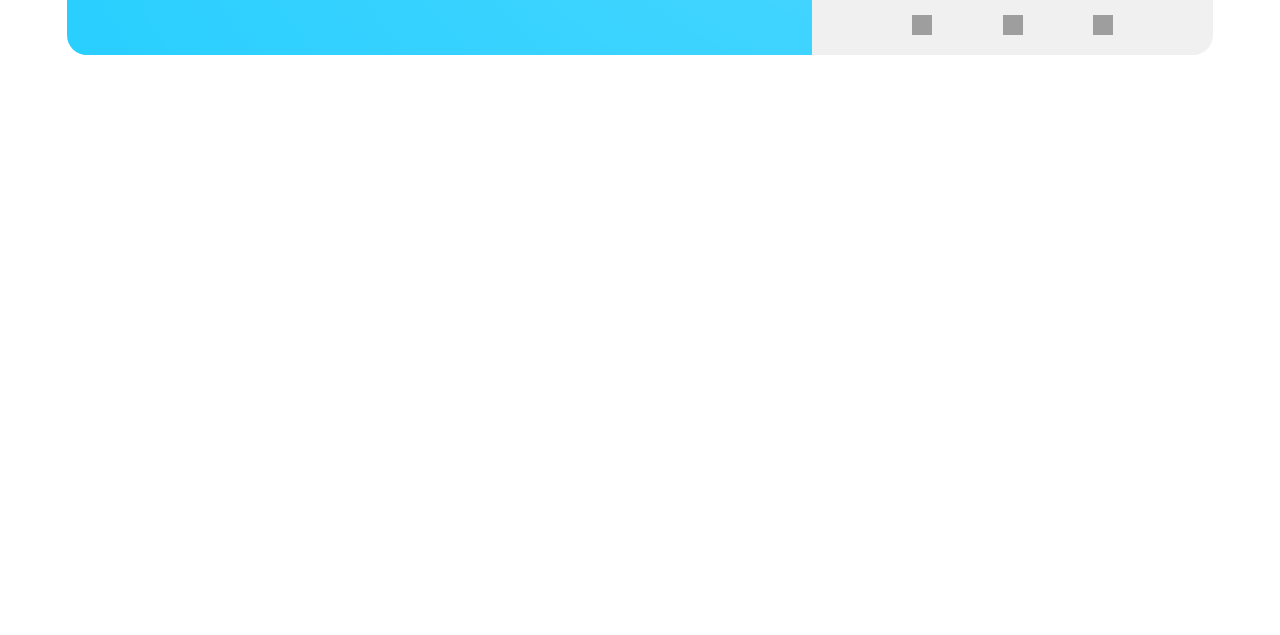
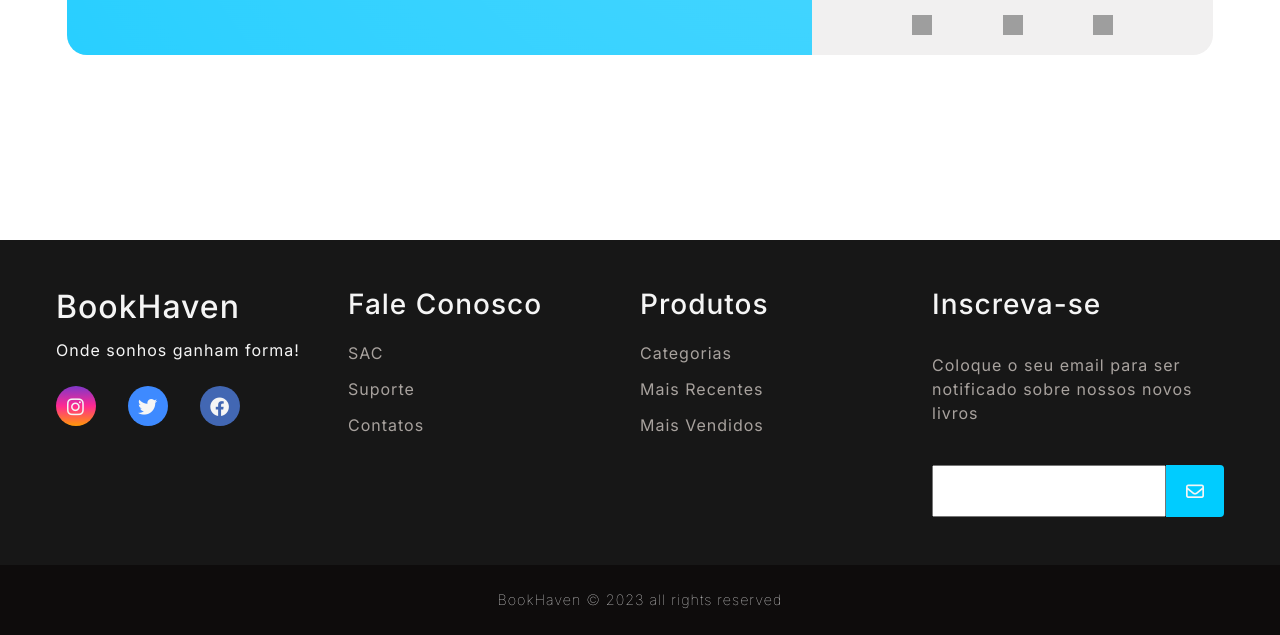
Before and after one commit to epicestudar/BookHaven, a PHP site: page /contato.html in a window 1280 px wide. Shown: the part 795-1430 px from the top of the page. Before the commit the page ends 850 px from the top, so only its background shows below. Run offline with PHP 8.4, Linux system fonts and the light colour scheme; some libraries are stand-ins or nearby versions; grey boxes are pictures that could not be loaded.

Commit message:
vamo acabando ae rapaziada

```diff
--- a/contato.html
+++ b/contato.html
@@ -103,6 +103,85 @@
             </div>
         </div>
     </section>
+
+    <!-- Rodapé do site -->
+    <footer>
+        <div id="footer_content">
+            <div id="footer_contacts">
+                <h2>BookHaven</h2>
+                <p>Onde sonhos ganham forma!</p>
+
+                <div id="footer_social_media">
+                    <a href="https://www.instagram.com" class="footer-link" id="instagram">
+                        <i class="fa-brands fa-instagram"></i>
+                    </a>
+
+                    <a href="https://twitter.com" class="footer-link" id="twitter">
+                        <i class="fa-brands fa-twitter"></i>
+                    </a>
+
+                    <a href="https://facebook.com" class="footer-link" id="facebook">
+                        <i class="fa-brands fa-facebook"></i>
+                    </a>
+                </div>
+
+
+            </div>
+
+            <ul class="footer-list">
+                <li>
+                    <h3>Fale Conosco</h3>
+                </li>
+
+                <li>
+                    <a href="" class="footer-link">SAC</a>
+                </li>
+
+                <li>
+                    <a href="#" class="footer-link">Suporte</a>
+                </li>
+
+                <li>
+                    <a href="#" class="footer-link">Contatos</a>
+                </li>
+            </ul>
+
+            <ul class="footer-list">
+                <li>
+                    <h3>Produtos</h3>
+                </li>
+
+                <li>
+                    <a href="#" class="footer-link">Categorias</a>
+                </li>
+
+                <li>
+                    <a href="#" class="footer-link">Mais Recentes</a>
+                </li>
+
+                <li>
+                    <a href="#" class="footer-link">Mais Vendidos</a>
+                </li>
+            </ul>
+
+            <div id="footer_subscribe">
+                <h3>Inscreva-se</h3>
+                <p>Coloque o seu email para ser notificado sobre nossos novos livros</p>
+
+                <div id="input_group">
+                    <input type="email" id="email">
+                    <button><i class="fa-regular fa-envelope"></i></button>
+                </div>
+            </div>
+
+        </div>
+
+        <div id="footer_copyright">
+            BookHaven &#169
+            2023 all rights reserved
+        </div>
+    </footer>
+
     <script src="js/home.js"></script>
 </body>
 
--- a/css/contato.css
+++ b/css/contato.css
@@ -315,3 +315,136 @@ body{
     display: flex;
     justify-content: space-evenly;
 }
+
+/* ---===<Footer>===--- */
+
+footer{
+  font-family: 'Inter', sans-serif;
+  width: 100%;
+  letter-spacing: 1px;
+  color: #f5f5f5;
+  margin-top: 5%;
+}
+
+#footer_content{
+  background-color: #171717;
+  display: grid;
+  grid-template-columns: repeat(4, 1fr);
+  padding: 3rem 3.5rem;
+}
+
+#footer_contacts h2{
+  margin-bottom: 0.75rem;
+}
+
+#footer_social_media{
+  display: flex;
+  gap: 2rem;
+  margin-top: 1.5rem;
+}
+
+#footer_social_media .footer-link{
+  display: flex;
+  align-items: center;
+  justify-content: center;
+  height: 2.5rem;
+  width: 2.5rem;
+  color: #f5f5f5;
+  border-radius: 50%;
+  transition: all 0.4s;
+}
+
+#instagram{
+  background: linear-gradient(#7f37c9, #ff2992, #ff9807);
+}
+
+#facebook{
+  background-color: #4267b3;
+}
+
+#twitter{
+  background-color: #3E8AFF;
+}
+
+.footer-link{
+  text-decoration: none;
+}
+
+#footer_social_media .footer-link:hover{
+  opacity: 0.8;
+  text-decoration: none;
+}
+#footer_social_media .footer-link i{
+  font-size: 1.2rem;
+}
+.footer-list{
+  display: flex;
+  flex-direction: column;
+  gap: 0.75rem;
+  list-style: none;
+}
+.footer-list .footer-link{
+  color: #a8a29e;
+  transition: all 0.4s;
+}
+.footer-list .footer-link:hover{
+  color: #00ccff;
+  text-decoration: none;
+}
+#footer_subscribe{
+  display: flex;
+  flex-direction: column;
+  gap: 1.5rem;
+}
+#footer_subscribe p{
+  color: #a8a29e;
+}
+
+#input_group{
+  display: flex;
+  align-items: center;
+  background-color: 4px;
+  border-radius: 4px;
+}
+#input_group input{
+  padding: 0.75rem;
+  width: 100%;
+}
+#input_group button{
+  background-color: #00ccff;
+  border: none;
+  color: #f5f5f5;
+  padding: 0px 1.25rem;
+  font-size: 1.125rem;
+  height: 100%;
+  border-radius: 0px 4px 4px 0px;
+  cursor: pointer;
+  transition: all 0.4s;
+}
+
+#input_group:hover{
+  opacity: 0.8s;
+  text-decoration: none;
+}
+
+#footer_copyright{
+  display: flex;
+  justify-content: center;
+  background-color: #0e0c0c;
+  font-size: 0.9rem;
+  padding: 1.5rem;
+  font-weight: 100;
+}
+@media screen and (max-width: 768px) {
+  #footer_content{
+      grid-template-columns: repeat(2, 1fr);
+      gap: 2rem;
+  }
+}
+
+@media screen and (max-width: 426px) {
+  #footer_content{
+      grid-template-columns: repeat(1, 1fr);
+      padding: 3rem 2rem;
+  }
+}
```
Also changed, not shown: suporte.html (+7 -4 lines).
